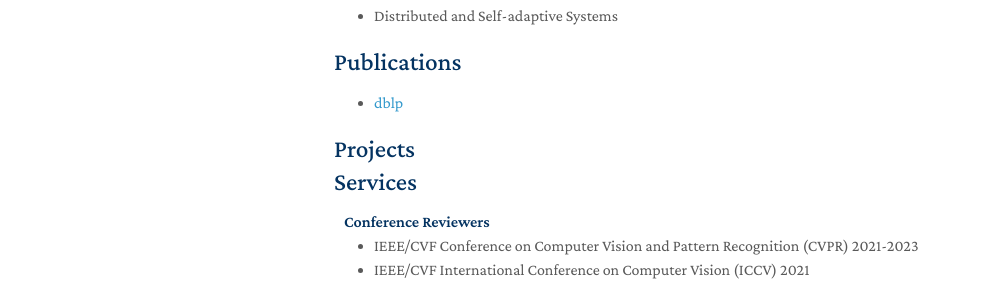
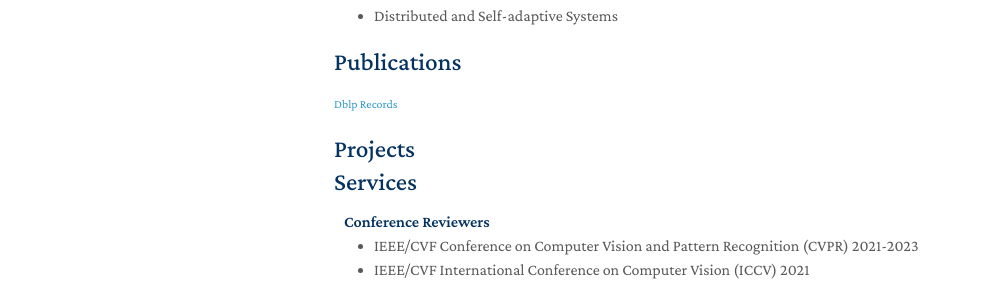
Before and after one commit to hasansozer/hasansozer.github.io, a Jekyll site: the page built from index.md, in a window 1280 px wide. Shown: the part 383-668 px from the top of the page, without its empty margins (136-1131 px from the left). Built offline with Jekyll 4.4.1, drawn with Linux system fonts in a browser that asks for light colours; nearby versions of some CDN libraries; a style sheet for code colours, icons or effects is not loaded; our own code applies the rules of GitHub Pages for plain Markdown files.

Commit message:
Update index.md

```diff
--- a/index.md
+++ b/index.md
@@ -15,7 +15,7 @@ I received my B.Sc. and M.Sc. degrees in computer engineering from Bilkent Unive
 
 ## Publications
 
-- [dblp](https://dblp.uni-trier.de/pers/hy/s/S=ouml=zer:Hasan)
+<a href="{{ link.dblp }}" class="btn btn-sm z-depth-0" role="button" target="[_blank](https://dblp.uni-trier.de/pers/hy/s/S=ouml=zer:Hasan)" style="font-size:12px;">Dblp Records</a>
 
 {% include_relative _includes/projects.md %}
 
```
